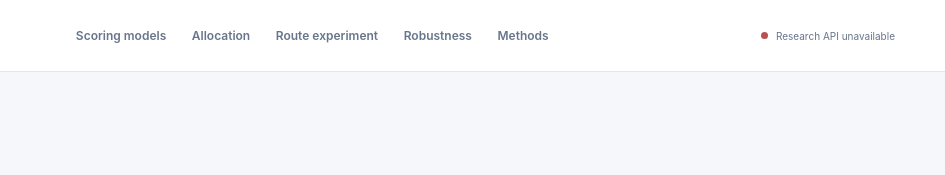
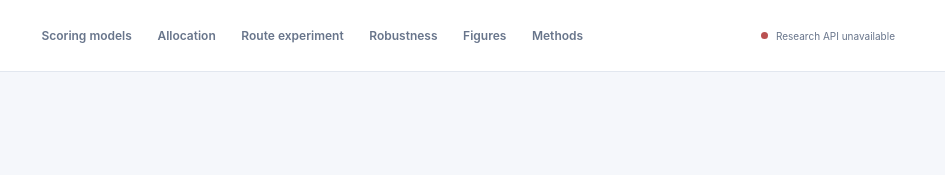
Before and after one commit to dripshakbachhar/SurakshyaPath, a website: page public/research-lab/index.html in a window 1280 px wide. Shown: the top 175 px of the page, 335-1280 px from the left. Drawn offline with Linux system fonts and the light colour scheme; no server answers.

Commit message:
feat(ui): add figures to research navigation

```diff
--- a/public/research-lab/index.html
+++ b/public/research-lab/index.html
@@ -23,6 +23,7 @@
       <a href="#allocation">Allocation</a>
       <a href="#routing">Route experiment</a>
       <a href="#robustness">Robustness</a>
+      <a href="#figures">Figures</a>
       <a href="#methods">Methods</a>
     </nav>
     <div class="topbar-status">
```
